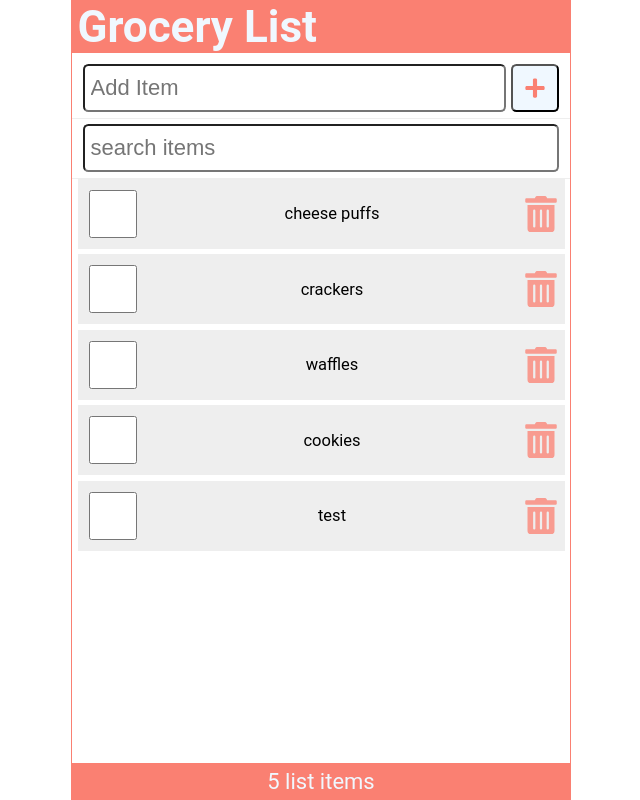
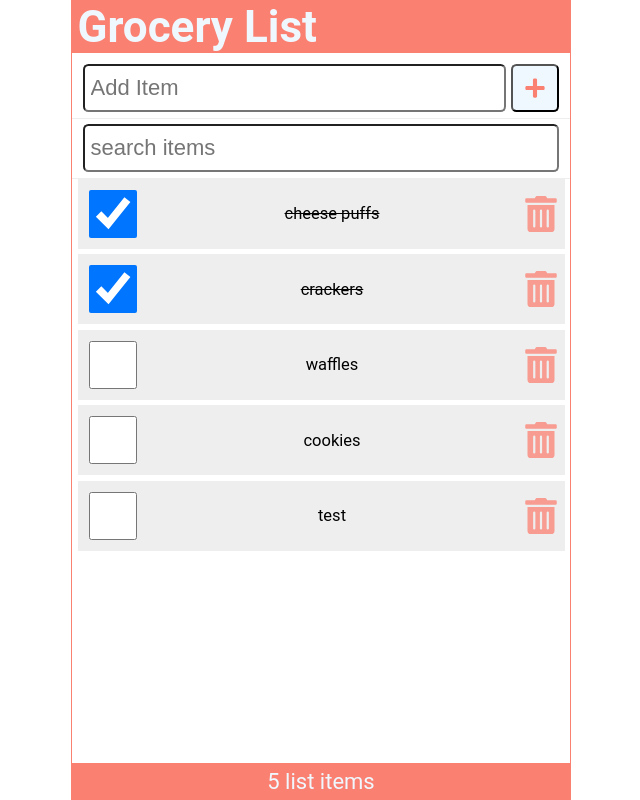
Before and after one commit to ktllama/blog, a React (Create React App) app: page / in a window 1280 px wide. Shown: the whole page, without its empty margins (319-959 px from the left). Built offline with nearby package versions, Linux system fonts and the light colour scheme; data requests are answered from the project's data file.

Commit message:
fixed bug in patch request

```diff
--- a/data/db.json
+++ b/data/db.json
@@ -2,12 +2,12 @@
   "items": [
     {
       "id": 1,
-      "checked": false,
+      "checked": true,
       "item": "cheese puffs"
     },
     {
       "id": 2,
-      "checked": false,
+      "checked": true,
       "item": "crackers"
     },
     {
--- a/src/App.js
+++ b/src/App.js
@@ -70,16 +70,15 @@ function App() {
     setItems(listItems);
 
     //Updating list- patch- need to first define item we will update (myItem) then use update options to update checked state
-    const myItem = items.filter((item) => item.id === id);
-    console.log(myItem);
+    const myItem = listItems.filter((item) => item.id === id);
     const updateOptions = {
       method: 'PATCH',
       headers: {
-        'Content-Type': 'application-json'
+        'Content-Type': 'application/json'
       },
-      body: JSON.stringify({checked: myItem[0].checked}) //setting one item- not array [0] and its checked status
+      body: JSON.stringify({ checked: myItem[0].checked}) //setting one item- not array [0] and its checked status
     };
-    const reqUrl = `${API_URL}/${id}` //acessing a specific post to update with patch w this url+id
+    const reqUrl = `${API_URL}/${id}` //acessing a specific item to update with patch w this url+id
     const result = await apiRequest(reqUrl, updateOptions);
     if (result) setFetchError(result);
   }
```
